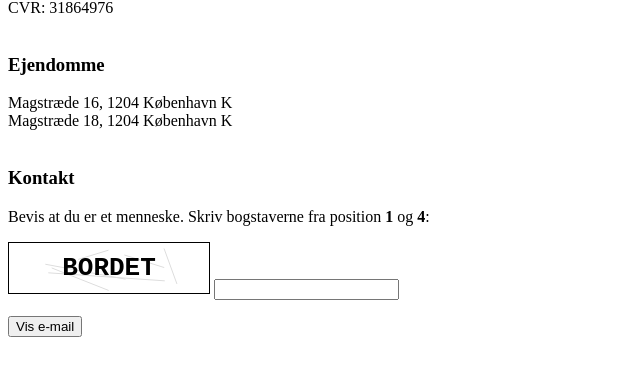
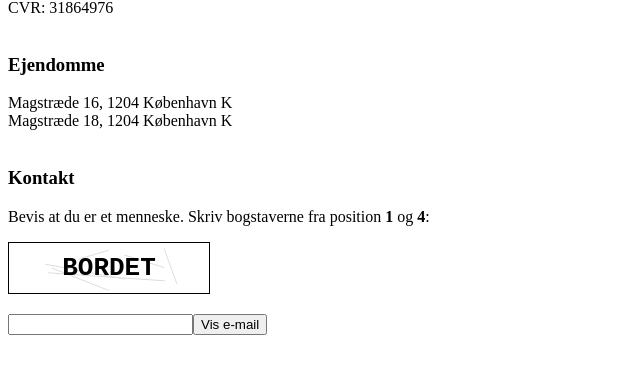
Before and after one commit to fimp/finney.dk, a plain HTML site: page index.html in a window 1280 px wide. Shown: the part 68-444 px from the top of the page, without its empty margins (0-640 px from the left). Drawn offline with Linux system fonts and the light colour scheme.

Commit message:
Update index.html

```diff
--- a/index.html
+++ b/index.html
@@ -20,8 +20,7 @@ Magstræde 18, 1204 København K<br/><br/>
 
         <canvas id="wordCanvas" width="200" height="50" style="border:1px solid #000;"></canvas>
 
-        <input type="text" id="user-input" maxlength="2">
-        <p></p><button onclick="valider()">Vis e-mail</button></p>
+        <p><input type="text" id="user-input" maxlength="2"><button onclick="valider()">Vis e-mail</button></p>
         <p id="error-msg" style="color:red; display:none;">Forkert. Prøv igen.</p>
     </div>
 
```
